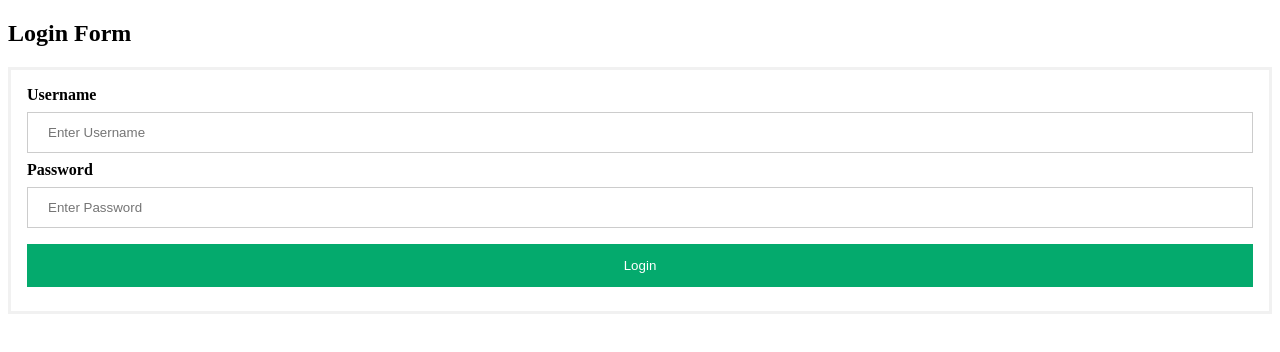
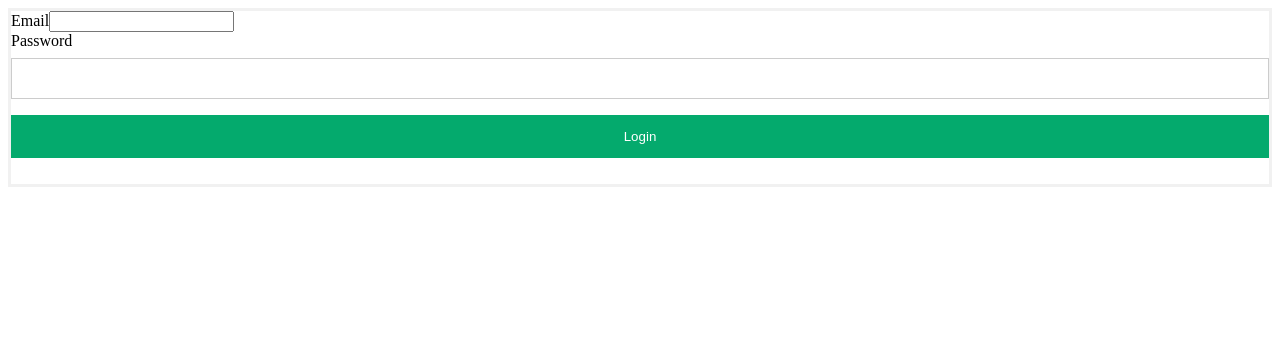
Before and after one commit to Prajwal6394/Tensech-project, an Angular app: page /login in a window 1280 px wide. Shown: the top 352 px of the page. Built offline with nearby package versions, Linux system fonts and the light colour scheme.

Commit message:
build reactive form of login page

```diff
--- a/src/app/app.module.ts
+++ b/src/app/app.module.ts
@@ -1,4 +1,5 @@
 import { NgModule } from '@angular/core';
+import { ReactiveFormsModule } from '@angular/forms';
 import { BrowserModule } from '@angular/platform-browser';
 
 import { AppRoutingModule } from './app-routing.module';
@@ -14,7 +15,8 @@ import { PageNotFoundComponent } from './component/page-not-found/page-not-found
   ],
   imports: [
     BrowserModule,
-    AppRoutingModule
+    AppRoutingModule,
+    ReactiveFormsModule,
   ],
   providers: [],
   bootstrap: [AppComponent]
--- a/src/app/component/login/login.component.html
+++ b/src/app/component/login/login.component.html
@@ -1,13 +1,21 @@
-<h2>Login Form</h2>
-<form>
-
-  <div class="container">
-    <label for="uname"><b>Username</b></label>
-    <input type="text" placeholder="Enter Username" name="uname" required>
-
-    <label for="psw"><b>Password</b></label>
-    <input type="password" placeholder="Enter Password" name="psw" required>
-
-    <button routerLink="../employee">Login</button>
+<form [formGroup]="loginForm" (ngSubmit)="onSubmit()">
+  <div class="input-form">
+    <span class="title-input">Email</span>
+    <input class="input-box" type="email" formControlName="email" />
+    <span
+      class="error-message"
+      *ngIf="email && email.invalid && email.touched"
+      >Incorrect email</span
+    >
   </div>
+  <div class="input-form">
+    <span class="title-input">Password</span>
+    <input class="input-box" type="password" formControlName="password" />
+    <span
+      class="error-message"
+      *ngIf="password && password.invalid && password.touched"
+      >Incorrect Password</span
+    >
+  </div>
+  <button class="button">Login</button><br /><br />
 </form>
--- a/src/app/component/login/login.component.ts
+++ b/src/app/component/login/login.component.ts
@@ -1,4 +1,5 @@
 import { Component, OnInit } from '@angular/core';
+import { FormControl, FormGroup, Validators } from '@angular/forms';
 
 @Component({
   selector: 'app-login',
@@ -6,10 +7,22 @@ import { Component, OnInit } from '@angular/core';
   styleUrls: ['./login.component.scss']
 })
 export class LoginComponent implements OnInit {
+  loginForm = new FormGroup({
+    email: new FormControl('', [Validators.required,Validators.email]),
+    password: new FormControl('', [Validators.required, Validators.minLength(8), Validators.maxLength(16)]),
+  });
+
+  get email(){ return this.loginForm.get('email'); };
+  get password(){ return this.loginForm.get('password'); }
 
   constructor() { }
 
   ngOnInit(): void {
   }
+  onSubmit(){
+    // console.log(this.LoginForm.value);
+    console.log(this.loginForm.value.email);
+    console.log(this.loginForm.value.password);
+  }
 
 }
```
